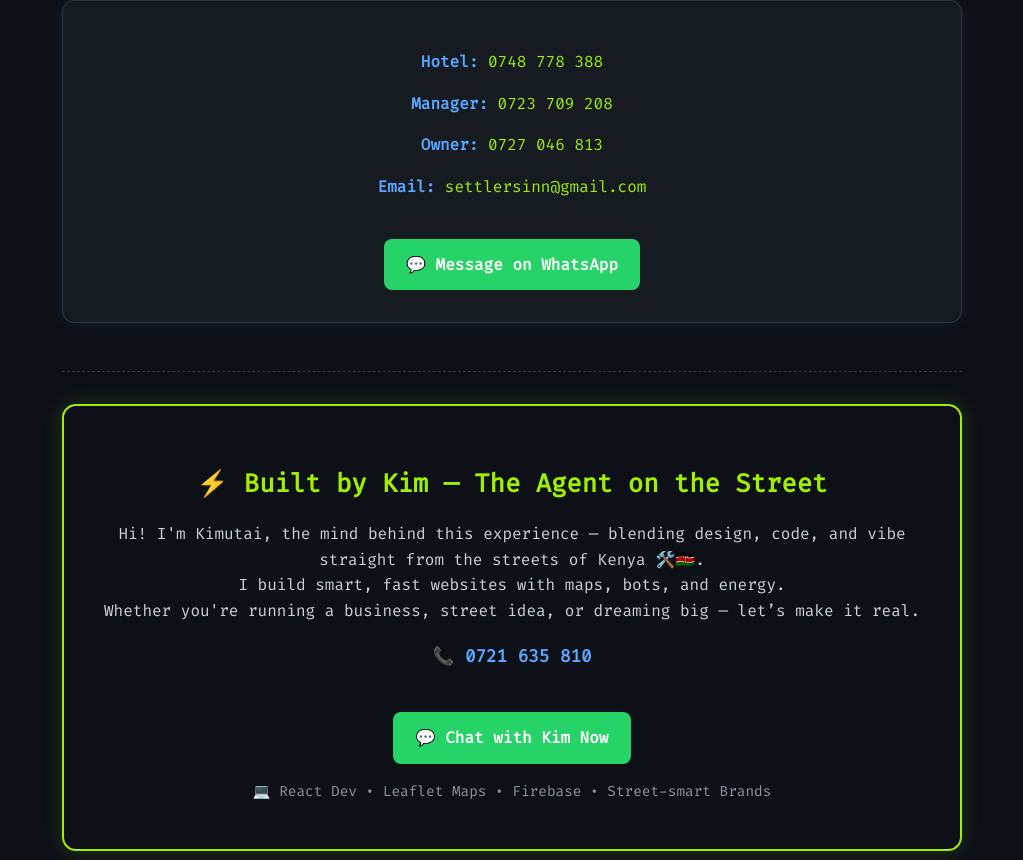
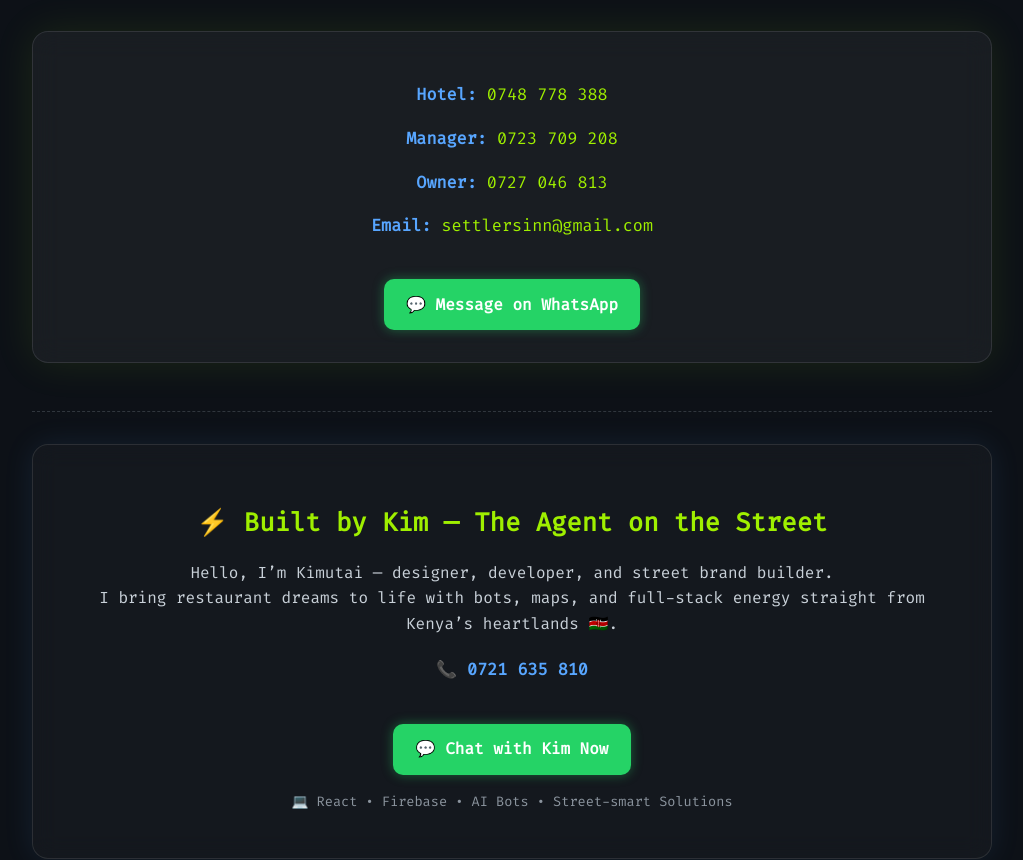
Before and after one commit to echocode191/Settlers2025, a React (Vite) app: page /contact in a window 1280 px wide. Shown: the part 299-1159 px from the top of the page, without its empty margins (128-1151 px from the left). Built offline with nearby package versions, Linux system fonts and the light colour scheme.

Commit message:
Update Contact.jsx

```diff
--- a/src/pages/Contact.jsx
+++ b/src/pages/Contact.jsx
@@ -10,6 +10,12 @@ const Contact = () => {
         from { opacity: 0; transform: translateY(10px); }
         to { opacity: 1; transform: translateY(0); }
       }
+      @supports (backdrop-filter: blur(10px)) {
+        .glass {
+          backdrop-filter: blur(14px);
+          background-color: rgba(22, 27, 34, 0.4);
+        }
+      }
     `;
     document.head.appendChild(style);
   }, []);
@@ -17,21 +23,22 @@ const Contact = () => {
   const styles = {
     page: {
       fontFamily: "'Fira Code', monospace",
-      backgroundColor: '#0d1117',
+      background: '#0d1117',
       color: '#c9d1d9',
       minHeight: '100vh',
       paddingBottom: '2rem',
     },
     section: {
-      maxWidth: '900px',
+      maxWidth: '960px',
       margin: 'auto',
-      padding: '2rem 1rem',
+      padding: '3rem 1rem',
     },
     title: {
       textAlign: 'center',
       color: '#9fef00',
-      fontSize: '2rem',
+      fontSize: '2.4rem',
       marginBottom: '0.5rem',
+      textShadow: '0 0 8px #9fef00aa',
     },
     subtitle: {
       textAlign: 'center',
@@ -39,18 +46,20 @@ const Contact = () => {
       marginBottom: '2rem',
       fontSize: '1rem',
     },
-    contactBox: {
-      background: '#161b22',
-      border: '1px solid #30363d',
-      borderRadius: '12px',
+    cardGlass: {
+      background: 'rgba(255,255,255,0.05)',
+      backdropFilter: 'blur(14px)',
+      WebkitBackdropFilter: 'blur(14px)',
+      border: '1px solid rgba(255, 255, 255, 0.1)',
+      borderRadius: '16px',
+      boxShadow: '0 0 40px rgba(159, 239, 0, 0.1)',
       padding: '2rem',
-      boxShadow: '0 0 12px rgba(88,166,255,0.1)',
       marginBottom: '3rem',
-      animation: 'fadeIn 1s ease',
+      animation: 'fadeIn 0.8s ease',
     },
     contactItem: {
       marginBottom: '1rem',
-      fontSize: '1rem',
+      fontSize: '1.05rem',
     },
     label: {
       color: '#58a6ff',
@@ -66,22 +75,25 @@ const Contact = () => {
       padding: '0.8rem 1.4rem',
       background: '#25d366',
       color: 'white',
-      borderRadius: '8px',
+      borderRadius: '10px',
       textDecoration: 'none',
       fontWeight: 'bold',
+      boxShadow: '0 0 12px rgba(37, 211, 102, 0.4)',
     },
     divider: {
       margin: '2rem 0',
       borderTop: '1px dashed #30363d',
     },
     creatorBox: {
-      background: '#0d1117',
-      border: '2px solid #9fef00',
-      borderRadius: '14px',
+      background: 'rgba(255,255,255,0.03)',
+      border: '1px solid rgba(255,255,255,0.1)',
+      backdropFilter: 'blur(12px)',
+      WebkitBackdropFilter: 'blur(12px)',
+      borderRadius: '16px',
       padding: '2rem',
-      boxShadow: '0 0 20px rgba(159,239,0,0.15)',
+      boxShadow: '0 0 30px rgba(88, 166, 255, 0.1)',
       textAlign: 'center',
-      animation: 'fadeIn 1.4s ease',
+      animation: 'fadeIn 1.2s ease',
     },
     creatorHeading: {
       color: '#9fef00',
@@ -95,15 +107,15 @@ const Contact = () => {
       marginBottom: '1.2rem',
     },
     phone: {
-      fontSize: '1.1rem',
+      fontSize: '1.05rem',
       color: '#58a6ff',
       fontWeight: 'bold',
     },
     lightNote: {
       color: '#8b949e',
-      fontSize: '0.9rem',
+      fontSize: '0.85rem',
       marginTop: '1rem',
-    }
+    },
   };
 
   return (
@@ -112,9 +124,9 @@ const Contact = () => {
 
       <section style={styles.section}>
         <h2 style={styles.title}>📞 Contact Us</h2>
-        <p style={styles.subtitle}>Reach out for bookings, questions, or just to say hi.</p>
+        <p style={styles.subtitle}>Reach out for bookings, events, or any special cravings.</p>
 
-        <div style={styles.contactBox}>
+        <div style={styles.cardGlass}>
           <p style={styles.contactItem}>
             <span style={styles.label}>Hotel:</span>{' '}
             <a href="tel:+254748778388" style={styles.link}>0748 778 388</a>
@@ -147,15 +159,14 @@ const Contact = () => {
         <div style={styles.creatorBox}>
           <h3 style={styles.creatorHeading}>⚡ Built by Kim — The Agent on the Street</h3>
           <p style={styles.creatorBio}>
-            Hi! I'm Kimutai, the mind behind this experience — blending design, code, and vibe straight from the streets of Kenya 🛠️🇰🇪.
-            <br /> I build smart, fast websites with maps, bots, and energy. <br />
-            Whether you're running a business, street idea, or dreaming big — let’s make it real.
+            Hello, I’m Kimutai — designer, developer, and street brand builder. <br />
+            I bring restaurant dreams to life with bots, maps, and full-stack energy straight from Kenya’s heartlands 🇰🇪.
           </p>
 
           <p style={styles.phone}>📞 0721 635 810</p>
 
           <a
-            href="https://wa.me/254721635810?text=Hi%20Kim%20👋%2C%20just%20saw%20your%20Settlers%20Inn%20website%20—%20can%20you%20build%20one%20for%20me%3F"
+            href="https://wa.me/254721635810?text=Hi%20Kim%20👋%2C%20I%20just%20saw%20your%20Settlers%20Inn%20website%20—%20can%20you%20build%20one%20for%20me%3F"
             target="_blank"
             rel="noopener noreferrer"
             style={styles.whatsapp}
@@ -164,7 +175,7 @@ const Contact = () => {
           </a>
 
           <p style={styles.lightNote}>
-            💻 React Dev • Leaflet Maps • Firebase • Street-smart Brands
+            💻 React • Firebase • AI Bots • Street-smart Solutions
           </p>
         </div>
       </section>
```
